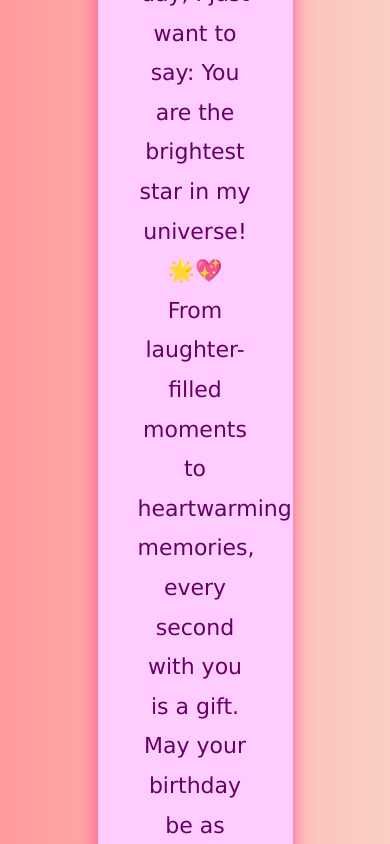
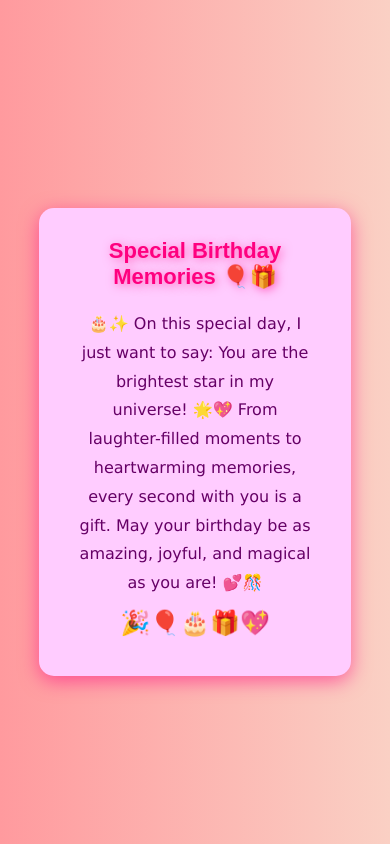
Before and after one commit to eknathwared/hbd2, a plain HTML site: page memories.html in a window 390 px wide. Shown: the top 844 px of the page. Drawn offline with Linux system fonts and the light colour scheme.

Commit message:
Update styles.css

```diff
--- a/styles.css
+++ b/styles.css
@@ -302,3 +302,22 @@ button:hover {
     background: #ffcc00;
     color: #000;
 }
+@media (max-width:800px) {
+    body{
+        background-color: red;
+
+    }
+    .memories{
+        min-width: 80vw;
+    }
+    .memories h2{
+        font-size: 22px;
+    }
+    .message{
+        font-size: 16px;
+        /* line-height: 1.5%; */
+    }
+    .birthday-graphics{
+        font-size: 24px;
+    }
+}
```
